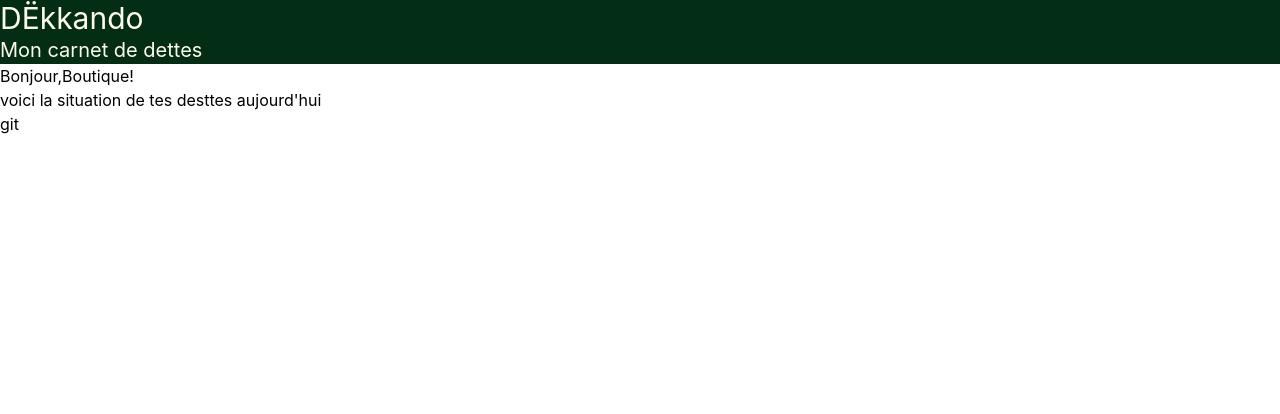
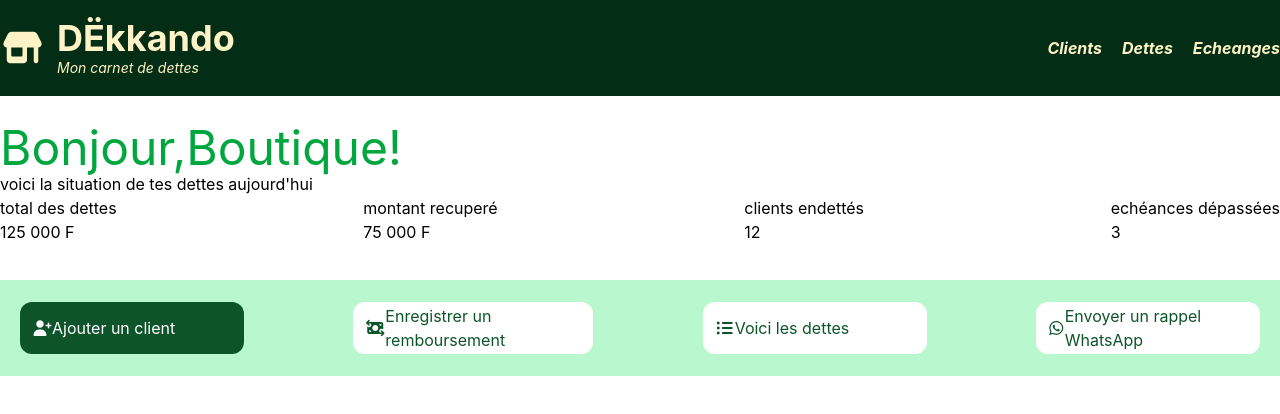
Before and after one commit to safietoumanga68-coder/projetfin, a website: page index.html in a window 1280 px wide. Drawn offline with Linux system fonts and the light colour scheme.

Commit message:
deuxieummodification

```diff
--- /dev/null
+++ b/clients.html
@@ -0,0 +1,27 @@
+<!DOCTYPE html>
+<html lang="en">
+<head>
+    <meta charset="UTF-8">
+    <meta name="viewport" content="width=device-width, initial-scale=1.0">
+    <link rel="stylesheet" href="src/output.css" />
+    <link rel="stylesheet" href="https://cdnjs.cloudflare.com/ajax/libs/font-awesome/7.3.1/css/all.min.css">
+    <title>Document</title>
+</head>
+<body>
+    <!-- entête -->
+    <header class="bg-green-950  text-amber-50 flex justify-between h-24  items-center ">
+        <div>
+            <h1 class="text-4xl font-bold">DËkkando</h1>
+            <h2 class="text-sm italic">Mon carnet de dettes</h2>
+        </div>
+        <div>
+            <ul class="flex flex-wrap gap-5 font-bold italic ">
+              <li><a href="index.html">Accueil</a></li>
+              <li><a href="dettes.html">Dettes</a></li>
+              <li><a href="echeange.html">Echeanges</a></li>
+            </ul>
+        </div>
+    </header>
+
+</body>
+</html>
--- a/index.html
+++ b/index.html
@@ -5,18 +5,67 @@
     <meta name="viewport" content="width=device-width, initial-scale=1.0">
     <title>Document</title>
     <link rel="stylesheet" href="src/output.css" />
+    <link rel="stylesheet" href="https://cdnjs.cloudflare.com/ajax/libs/font-awesome/7.3.1/css/all.min.css">
 </head>
 <body>
     <!-- entête -->
-    <div class="bg-green-950  text-amber-50">
-        <h1 class="text-3xl">DËkkando</h1>
-        <h2 class="text-xl">Mon carnet de dettes</h2>
+    <header class="bg-green-950  text-amber-100 flex justify-between h-24  items-center ">
+        <div class="flex items-center gap-3">
+            <i class="fa-solid fa-shop text-4xl" ></i>
+            <div>
+                <h1 class="text-4xl font-bold">DËkkando</h1>
+                <h2 class="text-sm italic">Mon carnet de dettes</h2>
+            </div>
+        </div>
+        <div>
+            <ul class="flex flex-wrap gap-5 font-bold italic ">
+              <li><a href="clients.html">Clients</a></li>
+              <li><a href="dettes.html">Dettes</a></li>
+              <li><a href="echeange.html">Echeanges</a></li>
+            </ul>
+        </div>
+    </header>
+    <h3 class="mt-7 text-5xl text-green-600">Bonjour,Boutique!</h3>
+    <p>voici la situation de tes dettes aujourd'hui</p>
+    <div class="flex justify-between">
+        <div>
+            <h2>total des dettes</h2>
+            <h2>125 000 F</h2>
+        </div>
+        <div>
+            <h2>montant recuperé</h2>
+            <h2>75 000 F</h2>
+        </div>
+        <div>
+            <h2>clients  endettés</h2>
+            <h2>12</h2>
+        </div>
+        <div>
+            <h2>echéances dépassées</h2>
+            <h2>3</h2>
+        </div>
+
     </div>
-    <h3>Bonjour,Boutique!</h3>
-    <p>voici la situation de tes desttes aujourd'hui</p>
-    <div>
+    <div class="flex justify-between  bg-green-200 h-24 items-center px-5 mt-9">
+        <div class="flex items-center bg-green-900 rounded-xl h-13 w-56 text-white px-3">
+        <i class="fa-solid fa-user-plus"></i>
+        <h2>Ajouter un client</h2>
+        </div>
+        <div class="flex items-center bg-white rounded-xl h-13 w-60 text-green-900 px-3">
+        <i class="fa-solid fa-money-bill-transfer"></i>
+        <h2>Enregistrer un remboursement</h2>
+        </div>
+        <div class="flex items-center bg-white rounded-xl h-13 w-56 text-green-900 px-3">
+        <i class="fa-solid fa-list-ul"></i>
+        <h2>Voici les dettes</h2>
+        </div>
+        <div class="flex items-center  bg-white rounded-xl h-13 w-56 text-green-900 px-3">
+       <i class="fa-brands fa-whatsapp" ></i>
+        <h2>Envoyer un rappel WhatsApp</h2>
+        </div>
+    </div>
 
-    </div>git
+
 
 </body>
 </html>
```
Also changed, not shown: dettes.html (added, +12 -0 lines), echeange.html (added, +11 -0 lines), src/output.css.
